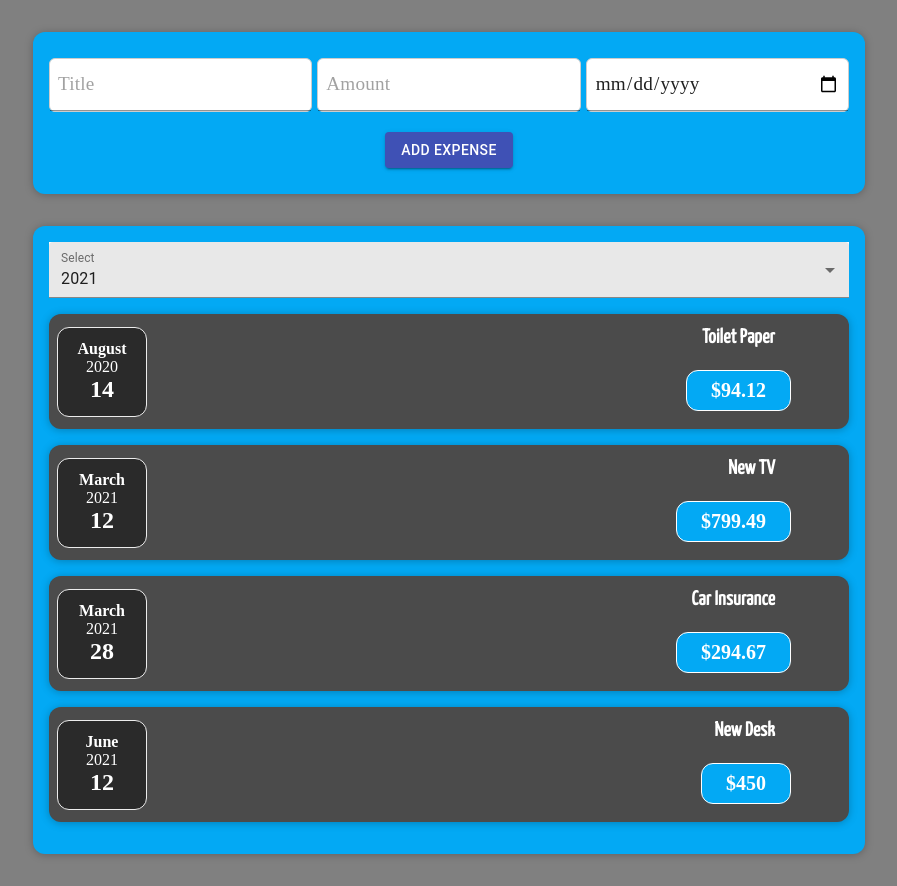
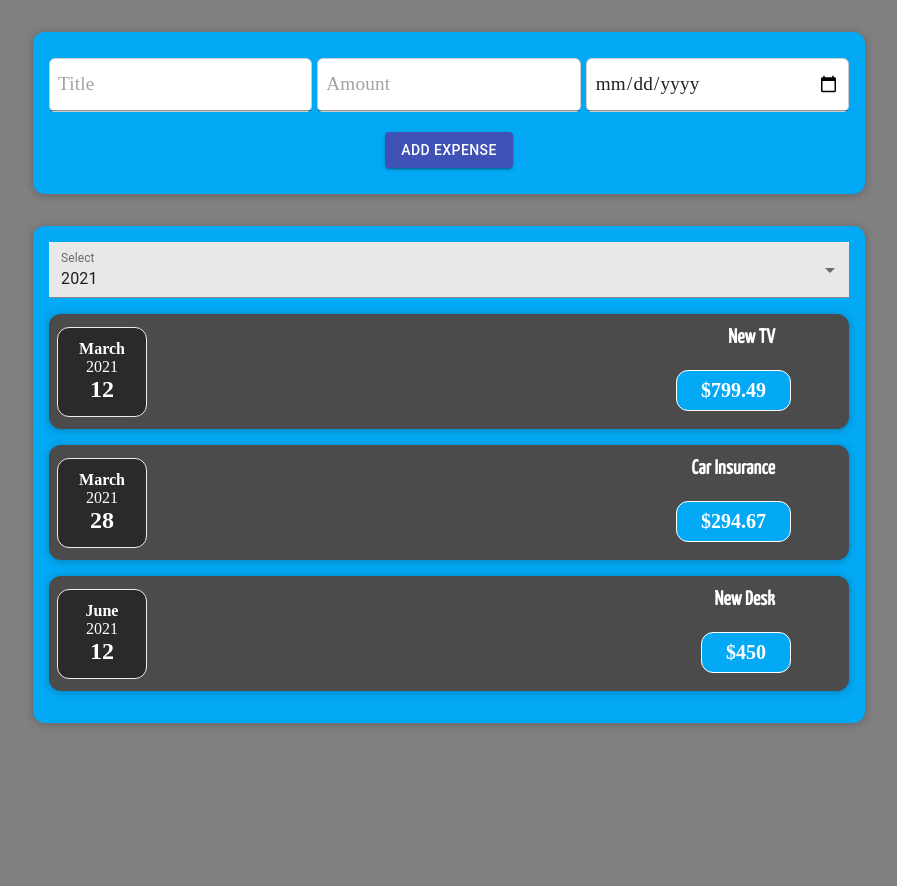
Before and after one commit to ciamac-da/react-expense-tracker-app, a React (Create React App) app: page / in a window 1280 px wide. Shown: the whole page, without its empty margins (191-1088 px from the left). After the commit the page ends 800 px from the top, so only its background shows below. Built offline with nearby package versions, Linux system fonts and the light colour scheme.

Commit message:
Verified by Marti4n v1.1.8 outputing conditional content

```diff
--- a/src/components/Expenses/Expenses.js
+++ b/src/components/Expenses/Expenses.js
@@ -9,17 +9,28 @@
   const classes = myStyle()
   const [filteredYear, setFilteredYear]= useState("2021")
 
-  const filterChangeHandler = selectedYear =>{
+  const filterChangeHandler = (selectedYear) =>{
     setFilteredYear(selectedYear)
+  }
+
+  const filteredExpenses = props.items.filter(expense => {
+    return expense.date.getFullYear().toString() === filteredYear
+  })
+
+
+  let expensesContent = <p>Couldn't find any Expenses!</p>
+  if(filteredExpenses.length > 0) {
+    expensesContent =   filteredExpenses.map(expense => <ExpenseItem
+      key    = {expense.id}
+      title  = {expense.title}
+      amount = {expense.amount}
+      date   = {expense.date}
+      /> )
   }
   return (
     <Card className={classes.expenses}>
     <ExpensesFilter selected={filteredYear} onChangeFilter={filterChangeHandler} />
-    {props.items.map(expense => <ExpenseItem
-    title  = {expense.title}
-    amount = {expense.amount}
-    date   = {expense.date}
-    /> )}
+    {expensesContent}
     </Card>
   );
 }
```
